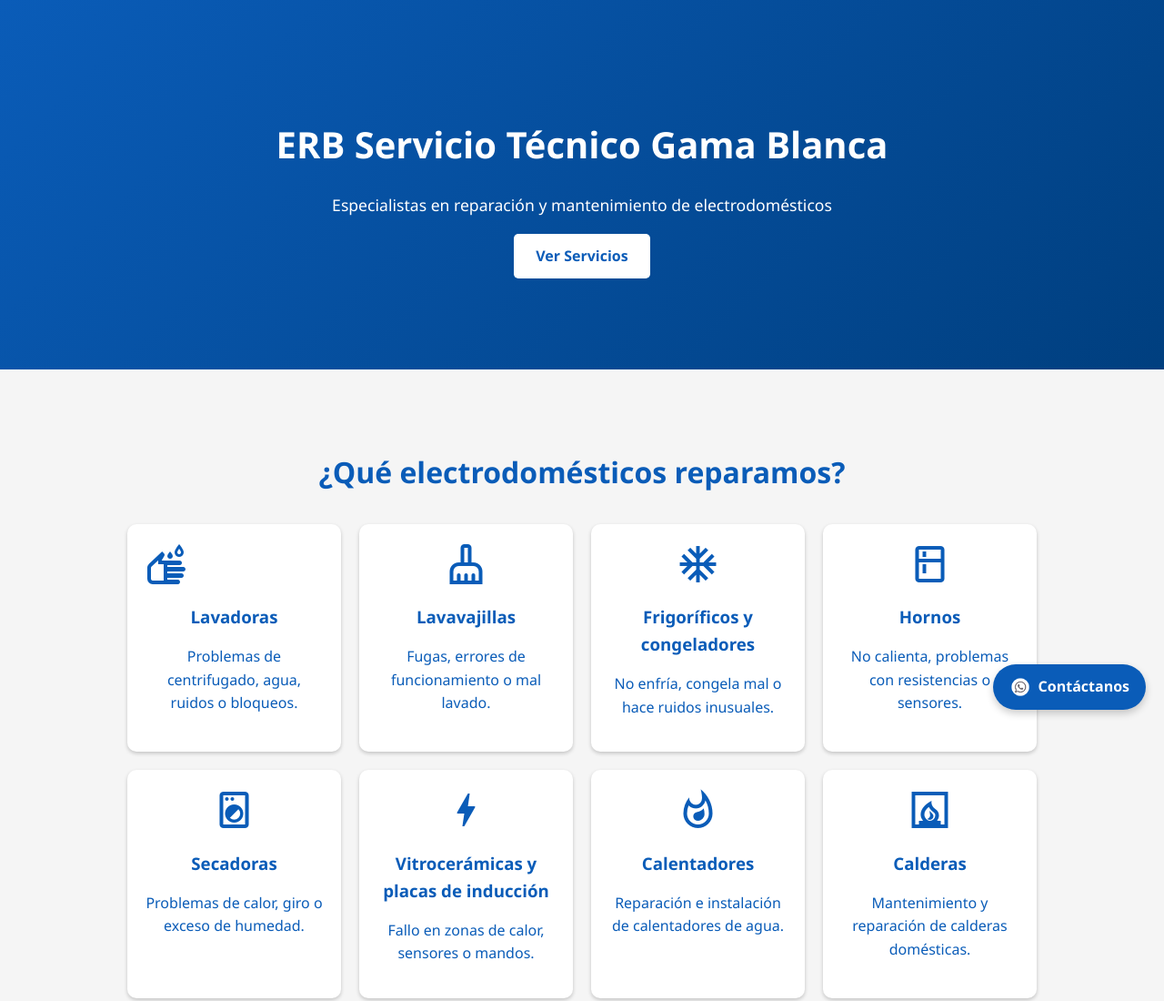
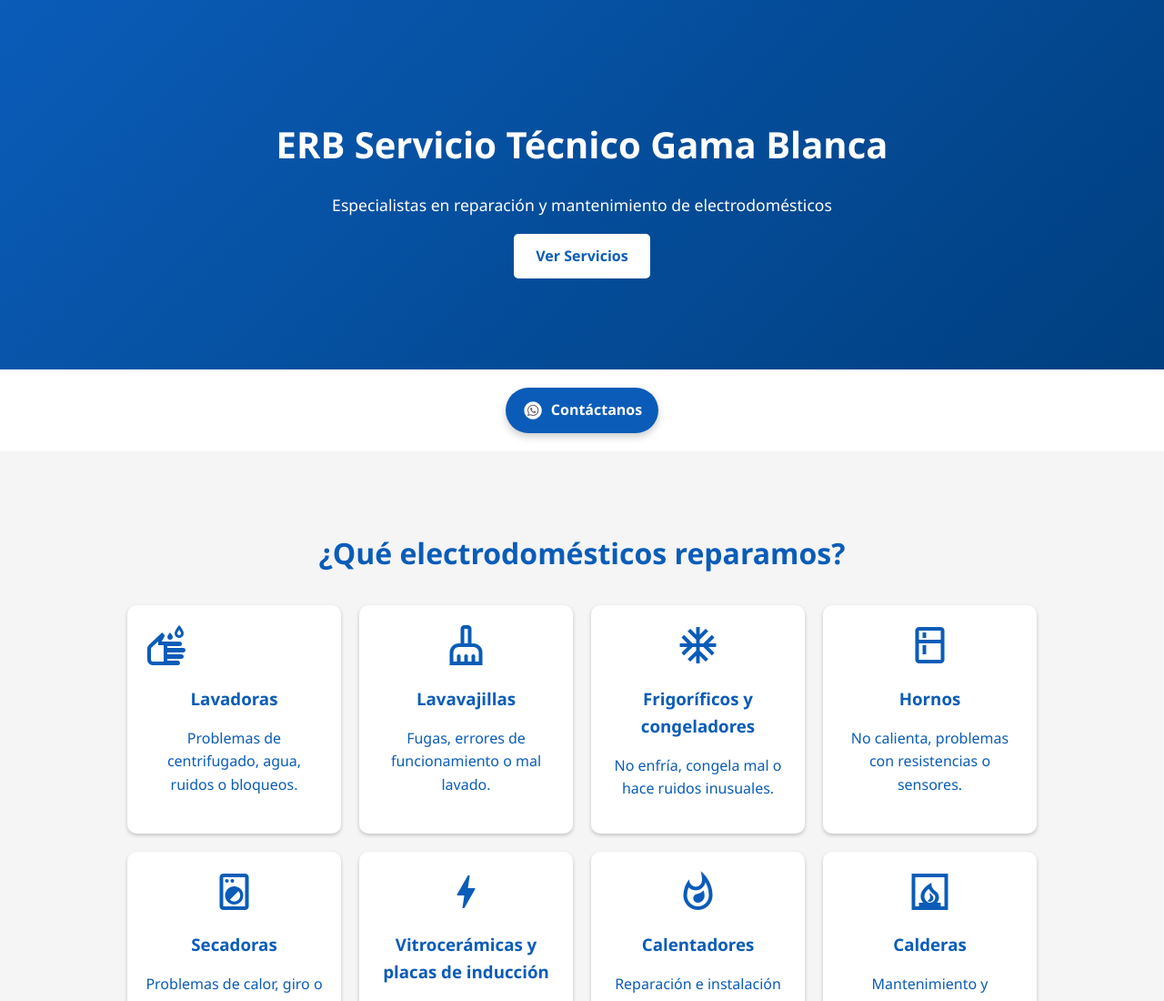
Before and after one commit to RoscordTech/erb-servicio-tecnico, a plain HTML site: page index.html in a window 1280 px wide. Shown: the top 1100 px of the page at 91% size. Drawn offline with Linux system fonts and the light colour scheme.

Commit message:
Update index.html

```diff
--- a/index.html
+++ b/index.html
@@ -60,6 +60,34 @@
       transform: scale(1.05);
       box-shadow: 0 4px 8px var(--sombra);
       outline: none;
+    }
+    /* Contenedor para centrar el botón de WhatsApp */
+    .contact-container {
+      text-align: center;
+      margin: 20px 0;
+    }
+    .whatsapp {
+      display: inline-flex;
+      align-items: center;
+      background: var(--azul-electrico);
+      color: var(--blanco);
+      padding: 12px 18px;
+      border-radius: 50px;
+      text-decoration: none;
+      box-shadow: 0 4px 8px var(--sombra);
+      transition: transform 0.3s, box-shadow 0.3s;
+      font-weight: bold;
+    }
+    .whatsapp:hover, .whatsapp:focus {
+      transform: scale(1.05);
+      box-shadow: 0 6px 12px var(--sombra);
+      outline: none;
+    }
+    .whatsapp img {
+      width: 24px;
+      height: 24px;
+      margin-right: 8px;
+      vertical-align: middle;
     }
     .servicios {
       padding: 60px 20px;
@@ -155,32 +183,6 @@
       padding: 20px;
       font-size: 0.9em;
     }
-    .whatsapp {
-      position: fixed;
-      bottom: 20px;
-      right: 20px;
-      background: var(--azul-electrico);
-      color: var(--blanco);
-      padding: 12px 18px;
-      border-radius: 50px;
-      text-decoration: none;
-      box-shadow: 0 4px 8px var(--sombra);
-      transition: transform 0.3s, box-shadow 0.3s;
-      display: flex;
-      align-items: center;
-      font-weight: bold;
-      z-index: 100;
-    }
-    .whatsapp:hover, .whatsapp:focus {
-      transform: scale(1.05);
-      box-shadow: 0 6px 12px var(--sombra);
-      outline: none;
-    }
-    .whatsapp img {
-      width: 24px;
-      height: 24px;
-      margin-right: 8px;
-    }
     @keyframes fadeIn {
       from {
         opacity: 0;
@@ -199,6 +201,14 @@
     <p>Especialistas en reparación y mantenimiento de electrodomésticos</p>
     <a href="#servicios" class="btn">Ver Servicios</a>
   </header>
+
+  <!-- Botón "Contáctanos" integrado entre el héroe y la sección de servicios -->
+  <div class="contact-container">
+    <a href="https://wa.me/34631449197" class="whatsapp" target="_blank" aria-label="Chatea con nosotros por WhatsApp">
+      <img src="123.png" alt="Logo de WhatsApp" width="24" height="24">
+      Contáctanos
+    </a>
+  </div>
 
   <section id="servicios" class="servicios">
     <h2>¿Qué electrodomésticos reparamos?</h2>
@@ -270,7 +280,6 @@
       <label for="email">Correo electrónico:</label>
       <input type="email" id="email" name="email" placeholder="tu@correo.com" required>
 
-      <!-- Campo de Ubicación -->
       <label for="ubicacion">Ubicación de servicio:</label>
       <select id="ubicacion" name="ubicacion" required>
         <option value="">Selecciona una ubicación</option>
@@ -306,10 +315,5 @@
   <footer>
     <p>© 2025 ERB Servicio Técnico | BARCELONA – CORUÑA – VALENCIA – CASTELLÓN DE LA PLANA</p>
   </footer>
-
-  <a href="https://wa.me/34631449197" class="whatsapp" target="_blank" aria-label="Chatea con nosotros por WhatsApp">
-    <img src="123.png" alt="Logo de WhatsApp" width="24" height="24">
-    Contáctanos
-  </a>
 </body>
 </html>
```
